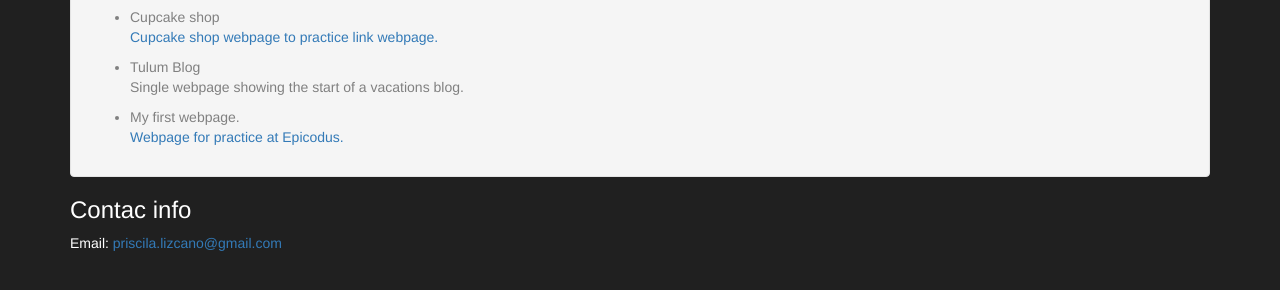
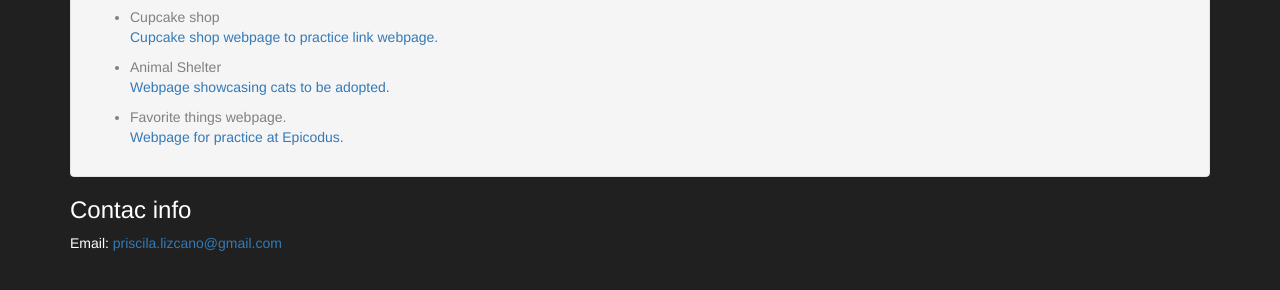
Before and after one commit to Nadializcano/portfolio-landingpage.html, a plain HTML site: page portofolio-landing-page.html in a window 1280 px wide. Shown: the part 630-920 px from the top of the page. Drawn offline with Linux system fonts and the light colour scheme.

Commit message:
It will add link to animalshelter project

```diff
--- a/portofolio-landing-page.html
+++ b/portofolio-landing-page.html
@@ -36,9 +36,9 @@
        <ul>
           <li>Cupcake shop</li>
           <p><a href="https://nadializcano.github.io/cupcake.html/"> Cupcake shop webpage to practice link webpage.</a></p>
-          <li>Tulum Blog</li>
-          <p>Single webpage showing the start of a vacations blog.</p>
-          <li>My first webpage.</li>
+          <li>Animal Shelter</li>
+          <p><a href="https://nadializcano.github.io/animalshelter.html"> Webpage showcasing cats to be adopted.</a></p>
+          <li>Favorite things webpage.</li>
           <p><a href="https://nadializcano.github.io/favorite-things.html/"> Webpage for practice at Epicodus.</a></p>
         </ul>
       </div>
```
